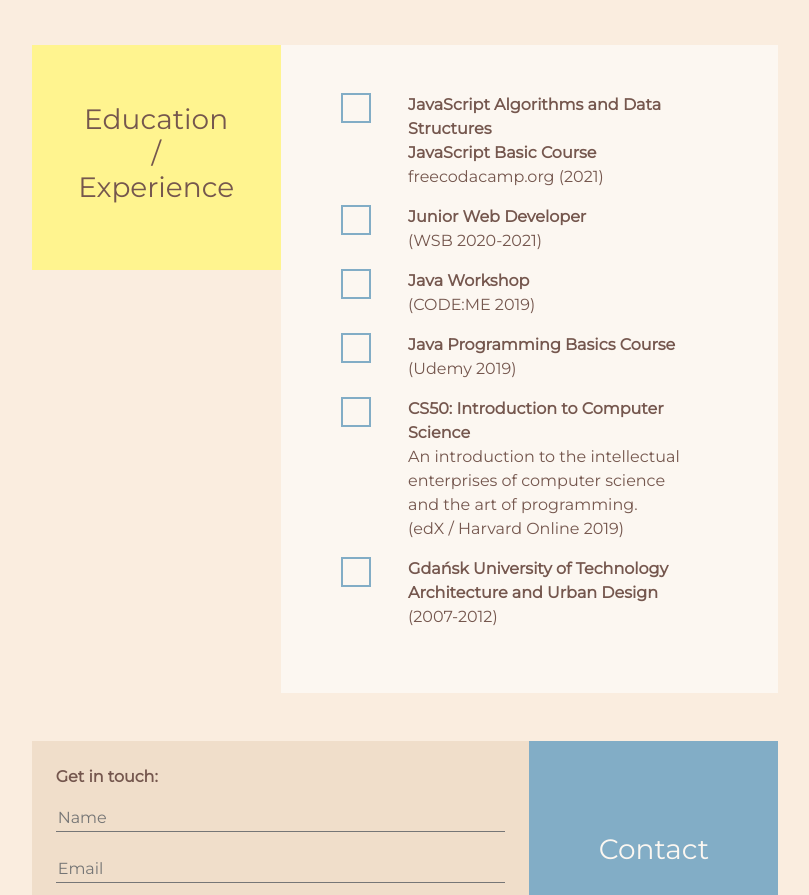
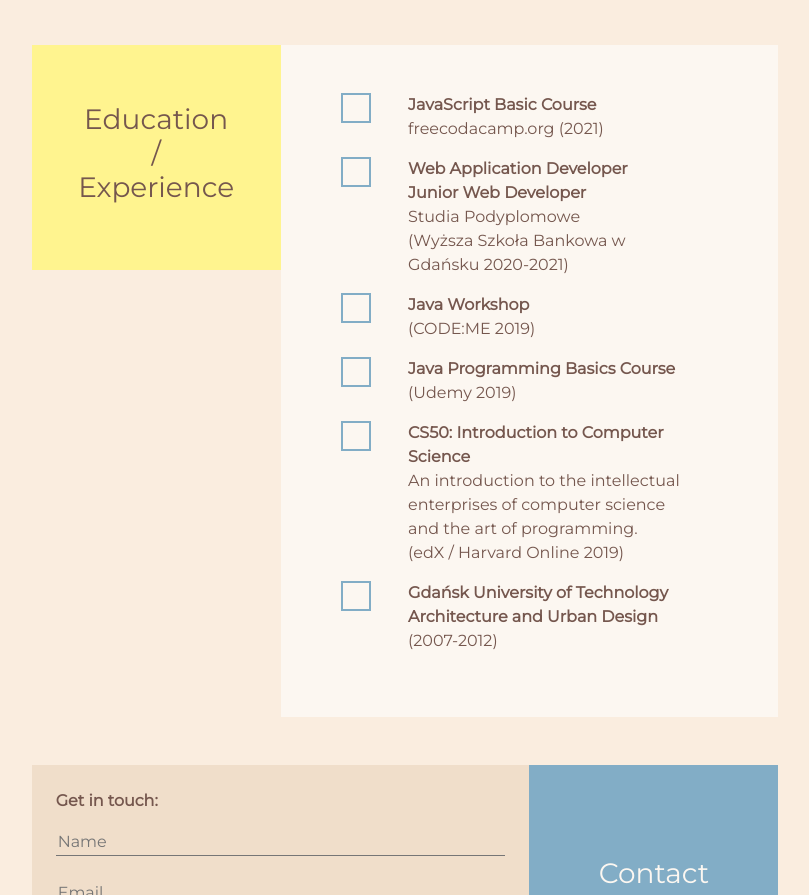
Before and after one commit to MW-00/MW-88.github.io, a website: page index.html in a window 1280 px wide. Shown: the part 1920-2815 px from the top of the page, without its empty margins (235-1044 px from the left). Drawn offline with nearby package versions, Linux system fonts and the light colour scheme.

Commit message:
zmiana w edukacji

```diff
--- a/index.html
+++ b/index.html
@@ -416,7 +416,7 @@
                       <div class="symbol symbolUnfilled"></div>
                     </div>
                     <div class="col mx-4 bg-warning">
-                      <p><span class="bold"> JavaScript Algorithms and Data Structures <br> JavaScript Basic Course </span><br>freecodacamp.org (2021)</p>
+                      <p><span class="bold">JavaScript Basic Course </span><br>freecodacamp.org (2021)</p>
                     </div>
                   </div>
                   <div class="row lista">
@@ -424,7 +424,7 @@
                       <div class="symbol symbolUnfilled"></div>
                     </div>
                     <div class="col mx-4 bg-warning">
-                      <p><span class="bold"> Junior Web Developer </span><br>(WSB 2020-2021)</p>
+                      <p><span class="bold">Web Application Developer<br>Junior Web Developer </span><br>Studia Podyplomowe <br>(Wyższa Szkoła Bankowa w Gdańsku 2020-2021)</p>
                     </div>
                   </div>
                   <div class="row lista">
```
